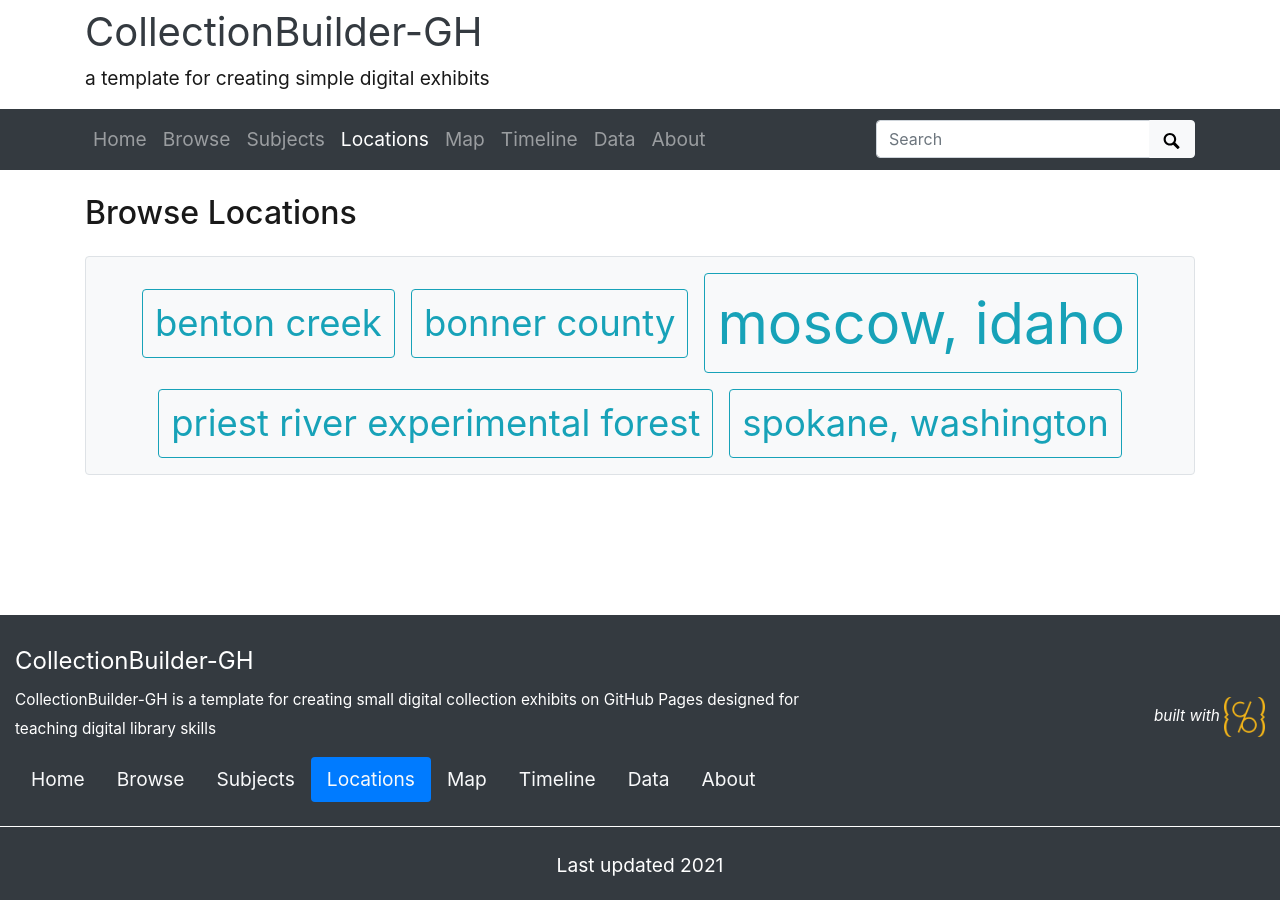
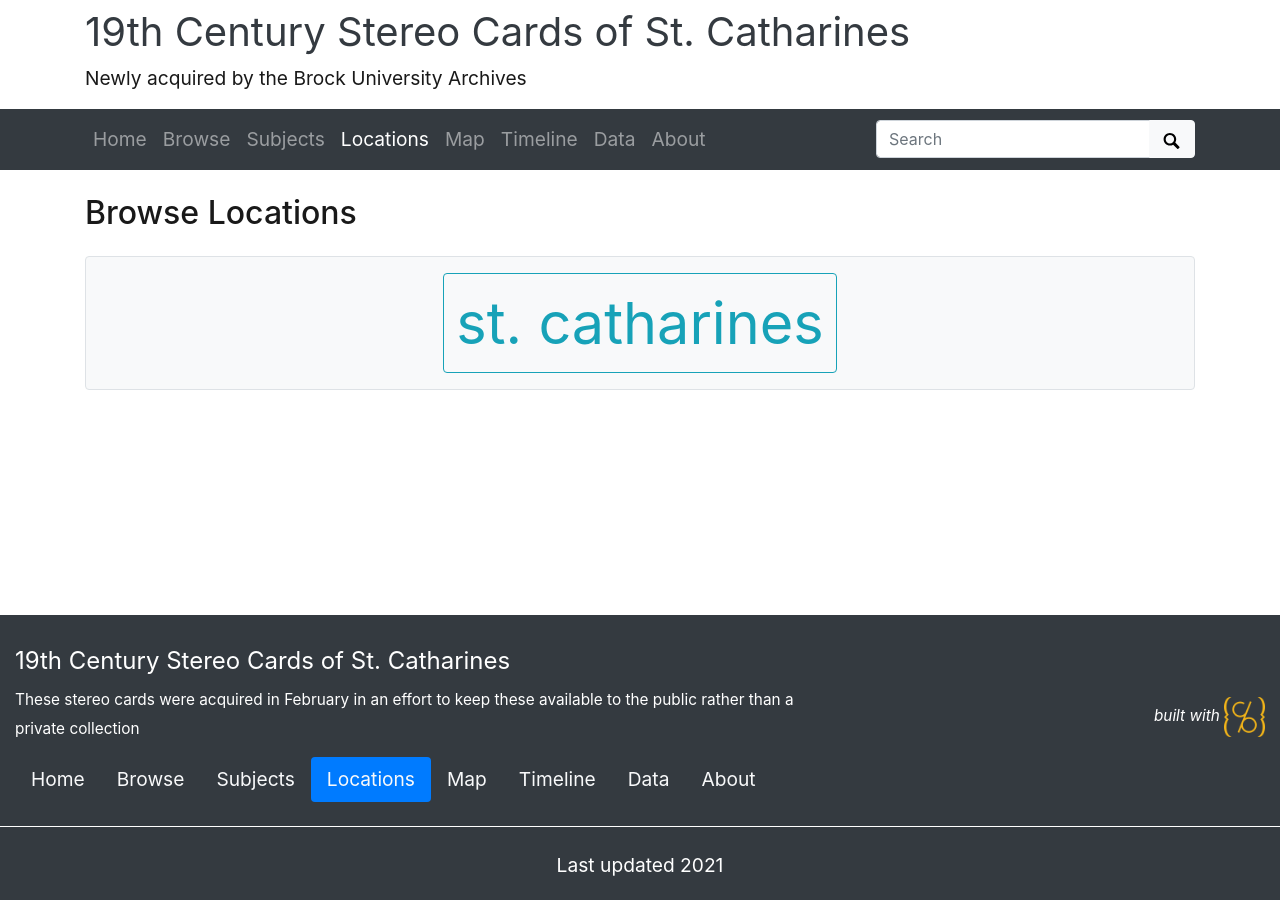
Before and after one commit to dsharron/StCatharinesStereoCards, a Jekyll site: the page built from pages/locations.md, in a window 1280 px wide. Built offline with Jekyll 4.4.1, drawn with Linux system fonts in a browser that asks for light colours.

Commit message:
Update _config.yml

```diff
--- a/_config.yml
+++ b/_config.yml
@@ -8,30 +8,30 @@
 # URL VARIABLES
 #
 # url is your gh-pages base, following the pattern: username.github.io
-url: https://collectionbuilder.github.io
+url: https://dsharron.github.io
 # baseurl is your github repository's name prefixed with a /
-baseurl: /collectionbuilder-gh
+baseurl: /StCatharinesStereoCards
 # location of code, the full url to your github repository
-source-code: https://github.com/CollectionBuilder/collectionbuilder-gh
+source-code: https://github.com/dsharron/StCatharinesStereoCards
 
 ##########
 # SITE SETTINGS
 #
 # title of site appears in banner
-title: CollectionBuilder-GH
+title: 19th Century Stereo Cards of St. Catharines
 # tagline, a short phrase that will appear throughout the site in the top banner
-tagline: a template for creating simple digital exhibits
+tagline: Newly acquired by the Brock University Archives
 # description appears in meta tags and other locations
 # this description might appear in search result lists, keep around 160 characters max
-description: "CollectionBuilder-GH is a template for creating small digital collection exhibits on GitHub Pages designed for teaching digital library skills"
+description: "These stereo cards were acquired in February in an effort to keep these available to the public rather than a private collection"
 # creator of the digital collection, to appear in meta tags; we typically use our GitHub usernames but feel free to just use your name
-author: CollectionBuilder
+author: dsharron
 
 ##########
 # COLLECTION SETTINGS
 #
 # choose metadata: this is the name of the csv file in your _data directory that describes the objects in your collection
-metadata: demo-metadata
+metadata: stcstereocards
 
 ##########
 # GOOGLE SERVICES [optional!]
```
